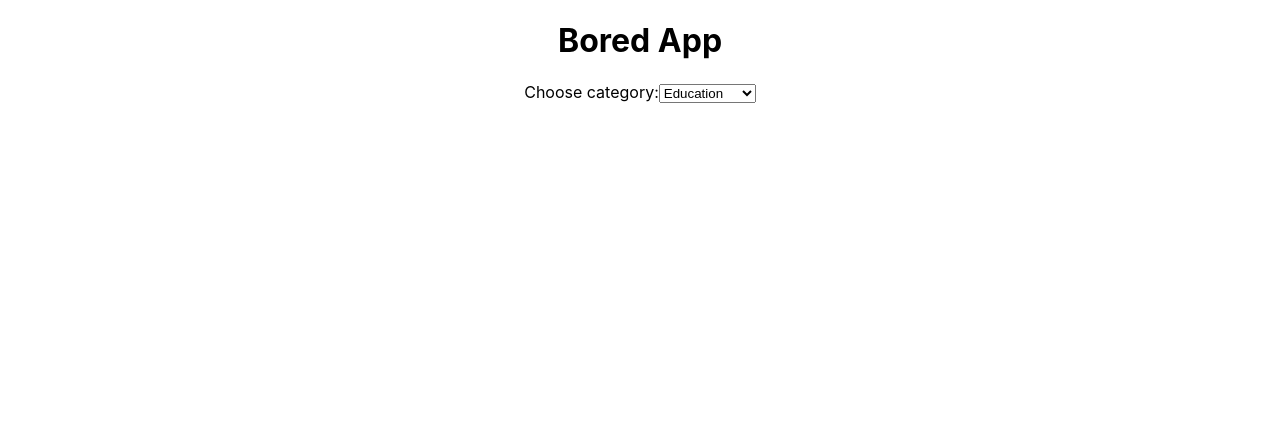
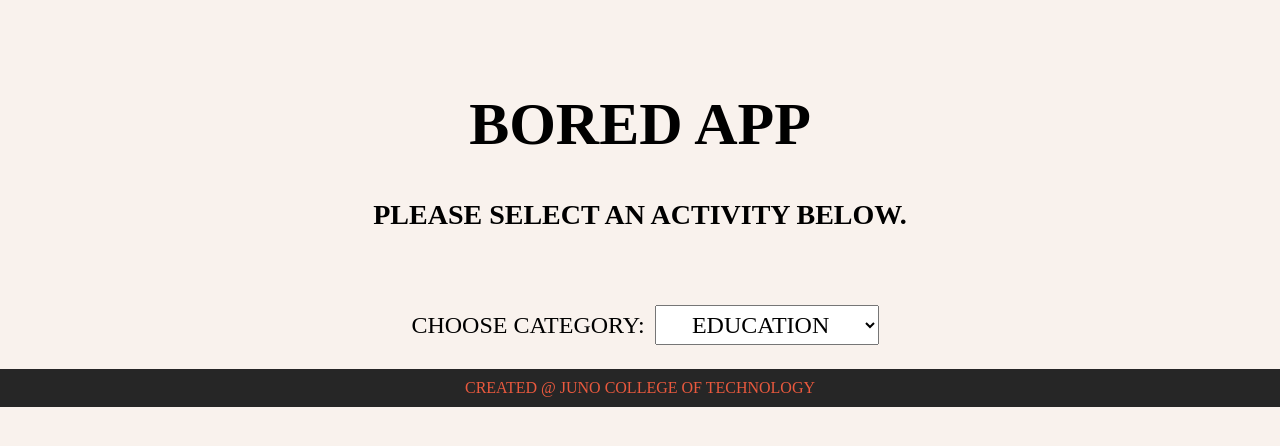
Before and after one commit to anavahcic/boredApp, a React (Create React App) app: page / in a window 1280 px wide. Shown: the top 446 px of the page. Built offline with nearby package versions, Linux system fonts and the light colour scheme; no server answers.

Commit message:
basic styling

```diff
--- a/src/App.css
+++ b/src/App.css
@@ -36,3 +36,79 @@
     transform: rotate(360deg);
   }
 }
+
+@import url('https://fonts.googleapis.com/css2?family=Luckiest+Guy&display=swap');
+
+html {
+  font-size: 125%;
+}
+
+body {
+  background-color: #F9F2ED;
+  text-align: center;
+}
+
+.wrapper {
+  margin: 0 auto;
+}
+
+h1, h2, p {
+  font-family: 'Luckiest Guy', cursive;
+  font-size: 3rem;
+  text-align: center;
+  text-transform: uppercase;
+}
+
+h2 {
+  font-size: 1.4rem;
+}
+
+p {
+  font-size: 1.2rem;
+}
+
+a{
+  text-decoration: none;
+  color: #ea593e;
+}
+a:hover {
+  color: #F9F2ED;
+}
+header {
+  padding: 50px;
+
+}
+footer {
+  color: #ea593e;
+  background-color: #262626;
+}
+footer p {
+  font-size: 0.8rem;
+  padding: 10px;
+
+}
+
+label, select {
+  font-family: 'Luckiest Guy', cursive;
+  font-size: 1.2rem;
+  text-transform: uppercase;
+  text-align: center;
+  padding: 5px 10px;
+}
+
+
+
+@media(max-width: 480px) {
+  h1 {
+    font-size: 1.8rem;
+  }
+  h2 {
+    font-size: 0.7rem;
+  }
+  p {
+    font-size: 0.6rem;
+  }
+  footer p {
+    font-size: 0.4rem;
+  }
+}
--- a/src/App.js
+++ b/src/App.js
@@ -36,11 +36,23 @@ function App() {
 
   return (
     <div className="App">
-      <header>
-          <h1>Bored App</h1>
-      </header>
-      <Form getUserChoice={setUserChoice}/>
-      <p>{activities}</p>
+      <div className="wrapper">
+          <body>
+            <header>
+              <h1>Bored App</h1>
+              <h2>Please select an activity below.</h2>
+            </header>
+            <main>
+              <div className="textContainer">
+                <Form getUserChoice={setUserChoice}/>
+                <p>{activities}</p>
+              </div>
+            </main>
+            <footer>
+              <p>Created @ <a href="https://junocollege.com/" target="blamk">Juno College of Technology</a></p>
+            </footer>
+          </body>
+      </div>
     </div>
   );
 }
```
